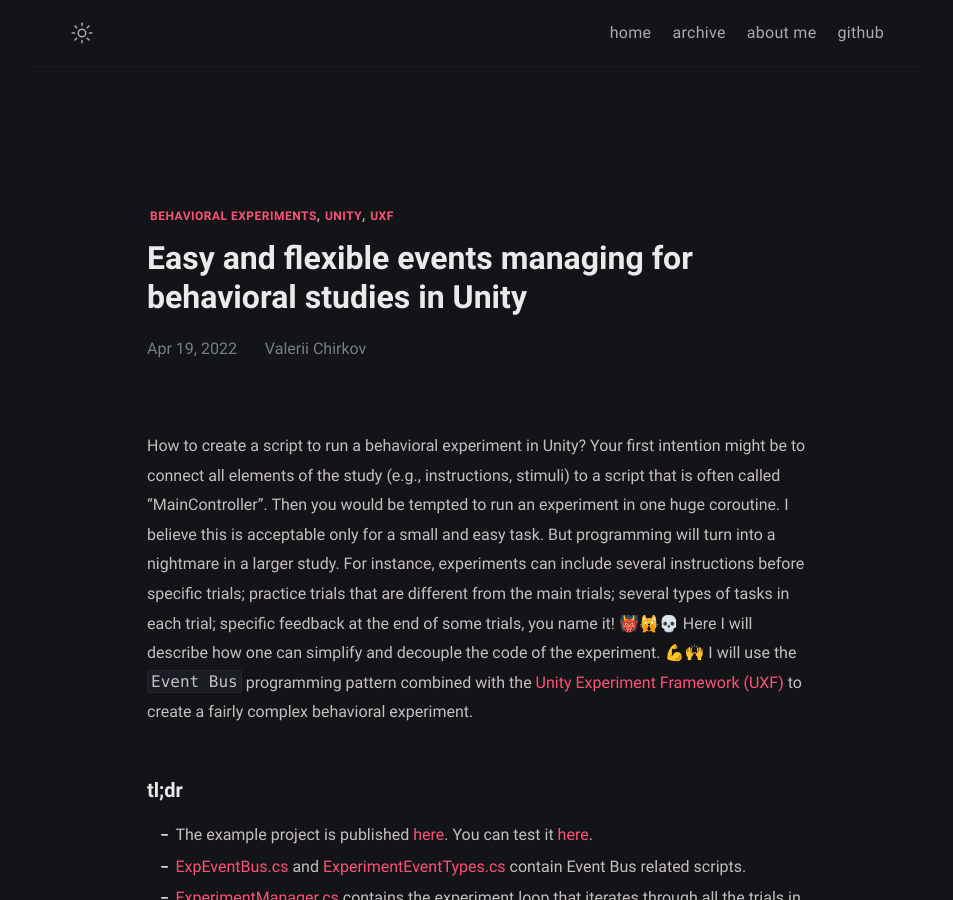
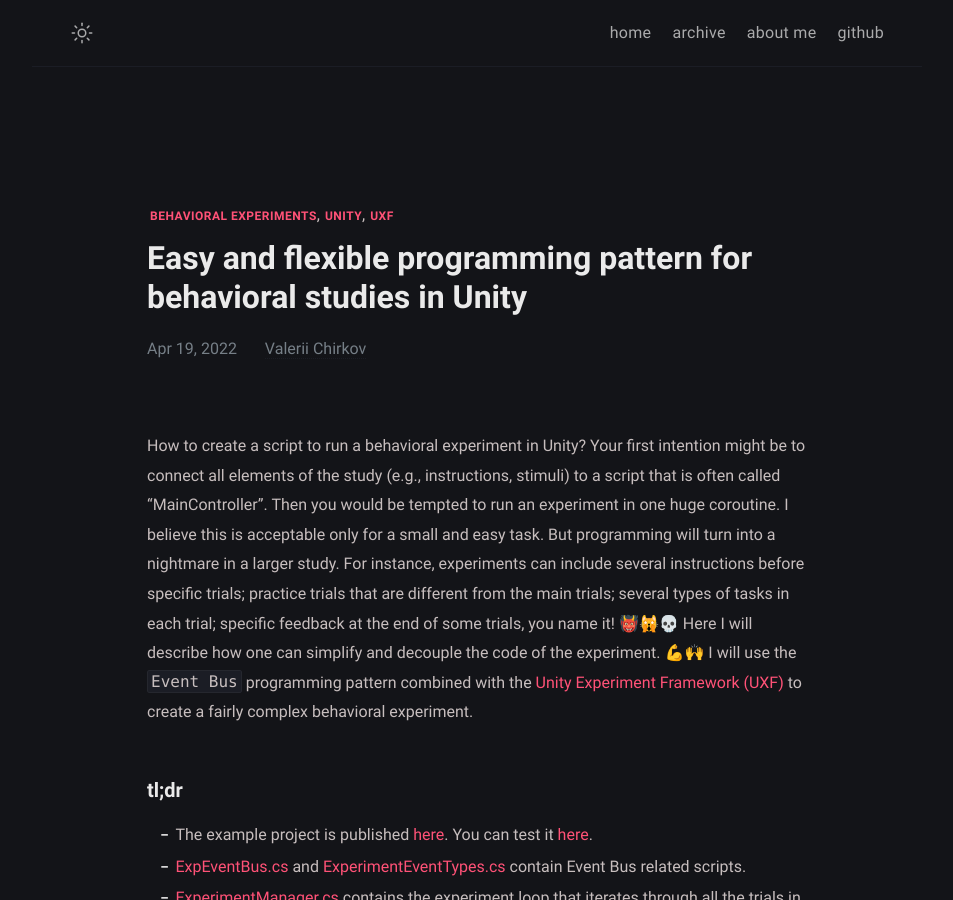
Before and after one commit to vagechirkov/vagechirkov.github.io, a Jekyll site: the page built from _posts/2022-04-19-event-bus-with-uxf/2022-04-19-event-bus-with-uxf.md, in a window 1280 px wide and 900 px high. Shown: the whole window, without its empty margins (163-1116 px from the left). Built offline with Jekyll 4.4.1, drawn with Linux system fonts in a browser that asks for light colours.

Commit message:
update title

```diff
--- a/_posts/2022-04-19-event-bus-with-uxf/2022-04-19-event-bus-with-uxf.md
+++ b/_posts/2022-04-19-event-bus-with-uxf/2022-04-19-event-bus-with-uxf.md
@@ -1,6 +1,6 @@
 ---
 layout: post
-title:  "Easy and flexible events managing for behavioral studies in Unity"
+title:  "Easy and flexible programming pattern for behavioral studies in Unity"
 date:   2022-04-19 16:00:00 +0700
 categories: unity
 tags: [behavioral experiments, unity, uxf]
```
